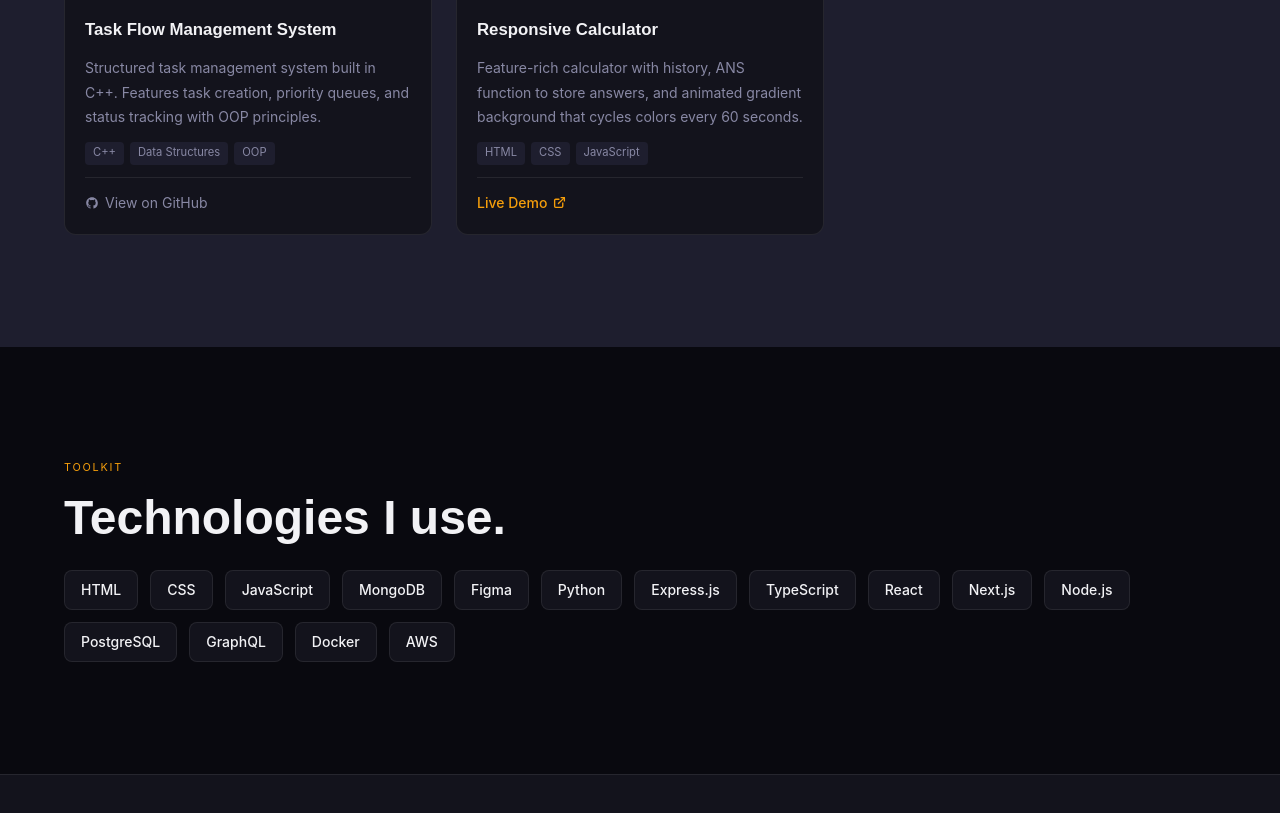
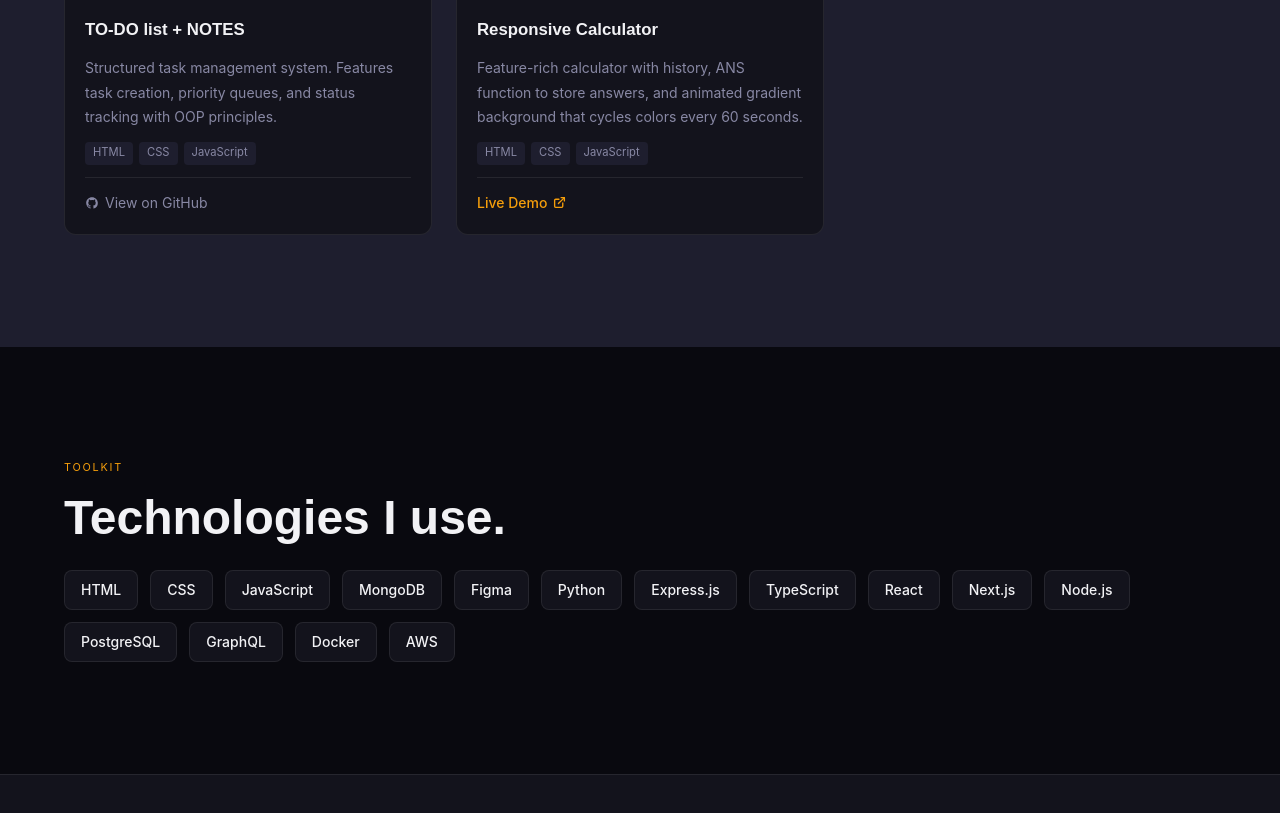
Before and after one commit to NewSKY1/Portfolio, a plain HTML site: page index.html in a window 1280 px wide. Shown: the part 3430-4243 px from the top of the page. Drawn offline with nearby package versions, Linux system fonts and the light colour scheme.

Commit message:
Modification in the tech stack used for the To-Do List project. The project was initially built using React and after understanding it, I re-built it with HTML, CSS and JavaScript. The project is now more optimized and easier to understand for beginners.

```diff
--- a/index.html
+++ b/index.html
@@ -351,10 +351,10 @@
     <span class="card-category">C++ · Academic</span>
   </div>
   <div class="card-body">
-    <div class="card-title">Task Flow Management System</div>
-    <p class="card-desc">Structured task management system built in C++. Features task creation, priority queues, and status tracking with OOP principles.</p>
+    <div class="card-title">TO-DO list + NOTES</div>
+    <p class="card-desc">Structured task management system. Features task creation, priority queues, and status tracking with OOP principles.</p>
     <div class="card-tags">
-      <span class="tag">C++</span><span class="tag">Data Structures</span><span class="tag">OOP</span>
+      <span class="tag">HTML</span><span class="tag">CSS</span><span class="tag">JavaScript</span>
     </div>
     <div class="card-links">
       <a href="https://github.com/NewSKY1" target="_blank" rel="noopener noreferrer" class="link-source">
```
